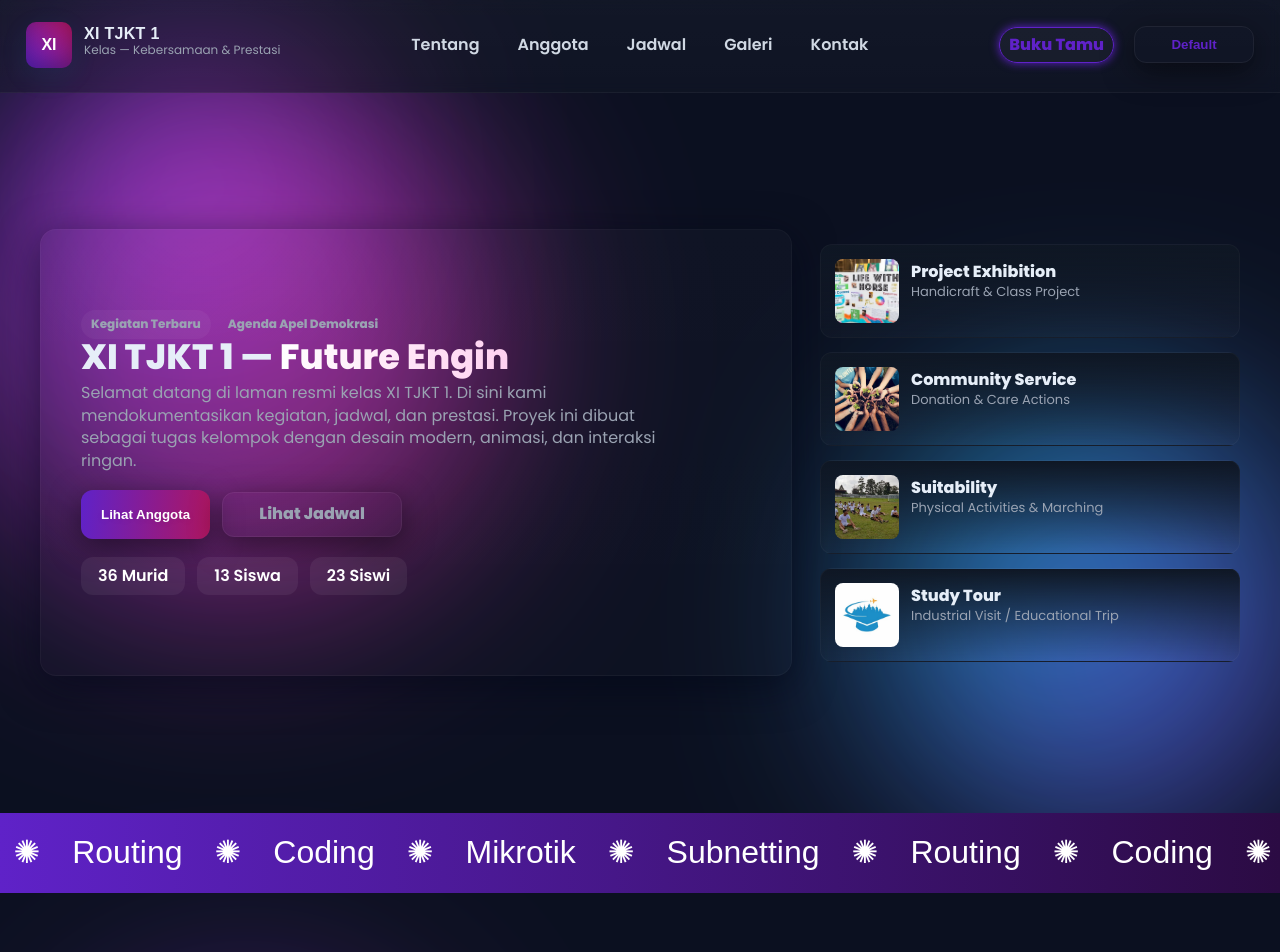
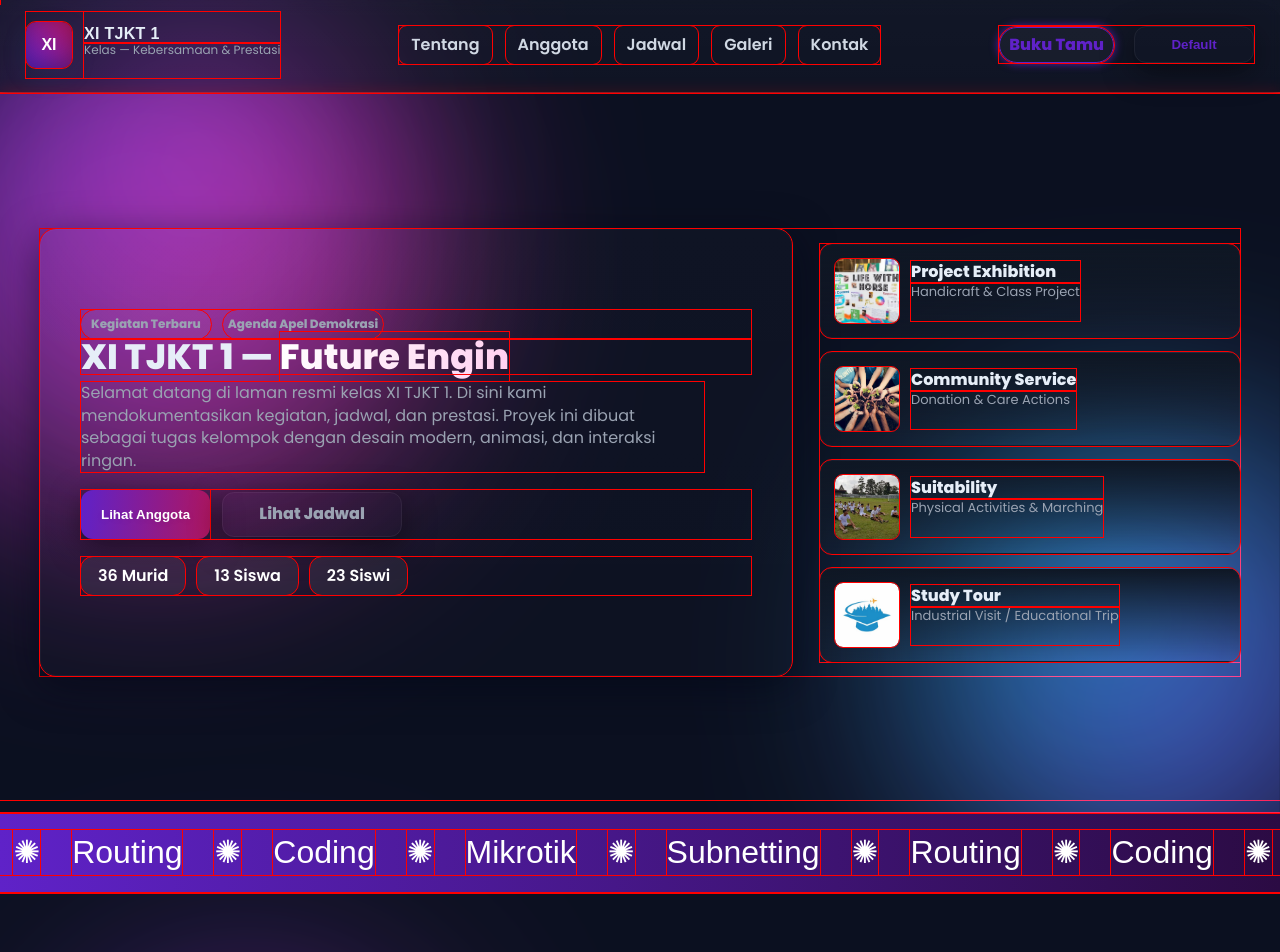
Before and after one commit to adinu99/Website-XI-TJKT-1, a plain HTML site: page index.html in a window 1280 px wide. Shown: the top 952 px of the page. Drawn offline with Linux system fonts and the light colour scheme; a web font is replaced by a local one.

Commit message:
kembali ke commit sebelumnya

```diff
--- a/style.css
+++ b/style.css
@@ -16,7 +16,7 @@
   margin: 0;
   padding: 0;
   scroll-behavior: smooth;
-  -webkit-tap-highlight-color: transparent;
+    outline: 1px solid red;
 }
 
 html,
@@ -165,26 +165,25 @@ nav {
   filter: blur(100px);
   mix-blend-mode: screen;
   opacity: 0.85;
+  animation: float 1s ease-in-out infinite;
   transform-origin: center;
 }
 
 .b1 {
   width: 520px;
   height: 520px;
-  left: -2%;
-  top: -2%;
+  left: -8%;
+  top: -10%;
   background: linear-gradient(135deg, var(--accent1), var(--accent3));
   animation-duration: 10s;
   z-index: -99;
-  overflow: hidden;
 }
 
 .b2 {
   width: 420px;
   height: 420px;
-  right: -2%;
-  bottom: -2%;
-  overflow: hidden;
+  right: -6%;
+  bottom: -12%;
   background: linear-gradient(135deg, var(--accent2), var(--accent1));
   animation-duration: 16s;
 }
```
